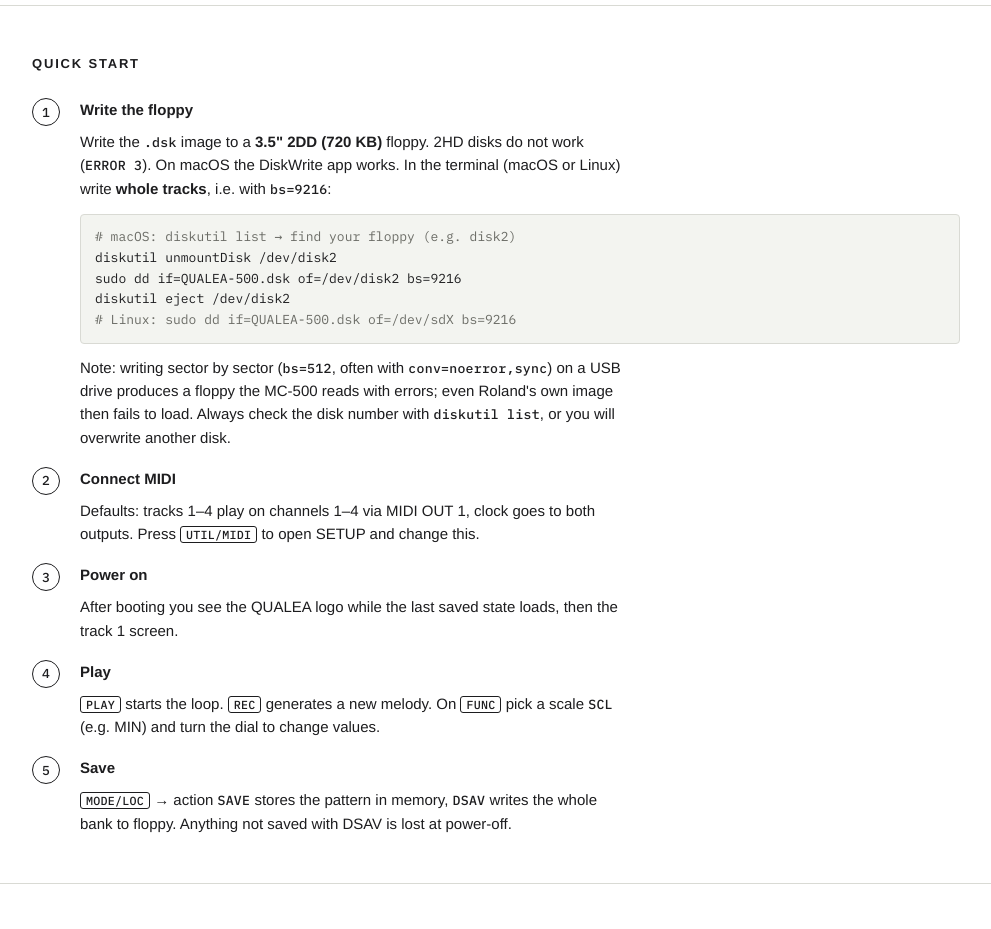
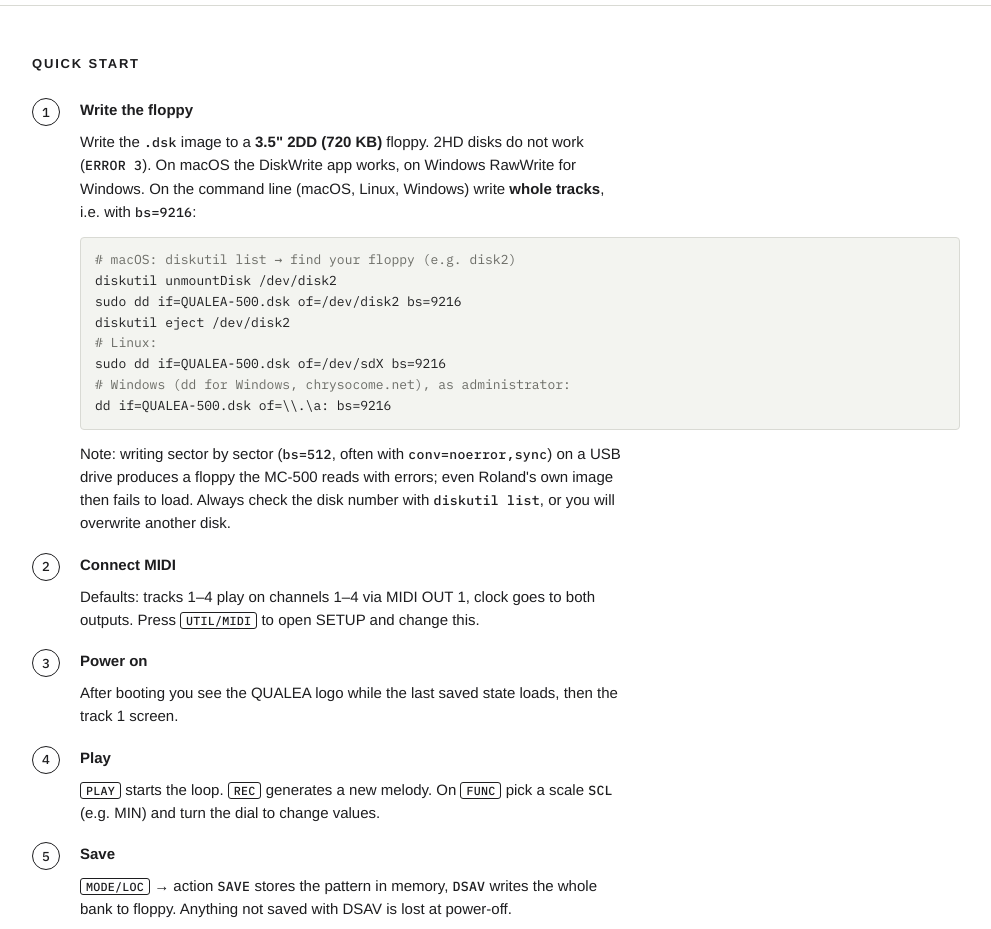
Before and after one commit to bretikov/QUALEA-500, a plain HTML site: page index.html in a window 1280 px wide. Shown: the part 1240-2169 px from the top of the page, without its empty margins (144-1135 px from the left). Drawn offline with Linux system fonts and the light colour scheme.

Commit message:
Add files via upload

```diff
--- a/index.html
+++ b/index.html
@@ -207,12 +207,15 @@
   <h2><span class="cs">Rychlý start</span><span class="en">Quick start</span></h2>
   <ol class="steps">
     <li><h4><span class="cs">Zapiš disketu</span><span class="en">Write the floppy</span></h4>
-      <p><span class="cs">Obraz <code>.dsk</code> zapiš na disketu <b>3.5" 2DD (720 KB)</b>. Disketa 2HD nefunguje (<code>ERROR 3</code>). Na macOS stačí aplikace DiskWrite. V Terminálu (macOS i Linux) zapisuj <b>po celých stopách</b>, tedy s <code>bs=9216</code>:</span><span class="en">Write the <code>.dsk</code> image to a <b>3.5" 2DD (720 KB)</b> floppy. 2HD disks do not work (<code>ERROR 3</code>). On macOS the DiskWrite app works. In the terminal (macOS or Linux) write <b>whole tracks</b>, i.e. with <code>bs=9216</code>:</span></p>
+      <p><span class="cs">Obraz <code>.dsk</code> zapiš na disketu <b>3.5" 2DD (720 KB)</b>. Disketa 2HD nefunguje (<code>ERROR 3</code>). Na macOS stačí aplikace DiskWrite, na Windows RawWrite for Windows. V příkazové řádce (macOS, Linux, Windows) zapisuj <b>po celých stopách</b>, tedy s <code>bs=9216</code>:</span><span class="en">Write the <code>.dsk</code> image to a <b>3.5" 2DD (720 KB)</b> floppy. 2HD disks do not work (<code>ERROR 3</code>). On macOS the DiskWrite app works, on Windows RawWrite for Windows. On the command line (macOS, Linux, Windows) write <b>whole tracks</b>, i.e. with <code>bs=9216</code>:</span></p>
       <pre class="cmd"><span class="c"># macOS: diskutil list → find your floppy (e.g. disk2)</span>
 diskutil unmountDisk /dev/disk2
 sudo dd if=QUALEA-500.dsk of=/dev/disk2 bs=9216
 diskutil eject /dev/disk2
-<span class="c"># Linux: sudo dd if=QUALEA-500.dsk of=/dev/sdX bs=9216</span></pre>
+<span class="c"># Linux:</span>
+sudo dd if=QUALEA-500.dsk of=/dev/sdX bs=9216
+<span class="c"># Windows (dd for Windows, chrysocome.net), as administrator:</span>
+dd if=QUALEA-500.dsk of=\\.\a: bs=9216</pre>
       <p><span class="cs">Pozor: zápis po sektorech (<code>bs=512</code>, často s <code>conv=noerror,sync</code>) USB mechanikou dává disketu, kterou MC-500 přečte s chybou, a ani obraz Rolandu se pak nenahraje. Číslo disku si vždy ověř přes <code>diskutil list</code>, jinak přepíšeš jiný disk.</span><span class="en">Note: writing sector by sector (<code>bs=512</code>, often with <code>conv=noerror,sync</code>) on a USB drive produces a floppy the MC-500 reads with errors; even Roland's own image then fails to load. Always check the disk number with <code>diskutil list</code>, or you will overwrite another disk.</span></p></li>
     <li><h4><span class="cs">Zapoj MIDI</span><span class="en">Connect MIDI</span></h4>
       <p><span class="cs">Výchozí nastavení: stopy 1–4 hrají na kanálech 1–4 přes MIDI OUT 1, clock jde na oba výstupy. Klávesa <span class="k">UTIL/MIDI</span> otevře SETUP, kde se to dá změnit.</span><span class="en">Defaults: tracks 1–4 play on channels 1–4 via MIDI OUT 1, clock goes to both outputs. Press <span class="k">UTIL/MIDI</span> to open SETUP and change this.</span></p></li>
```
Also changed, not shown: 1 other file.
